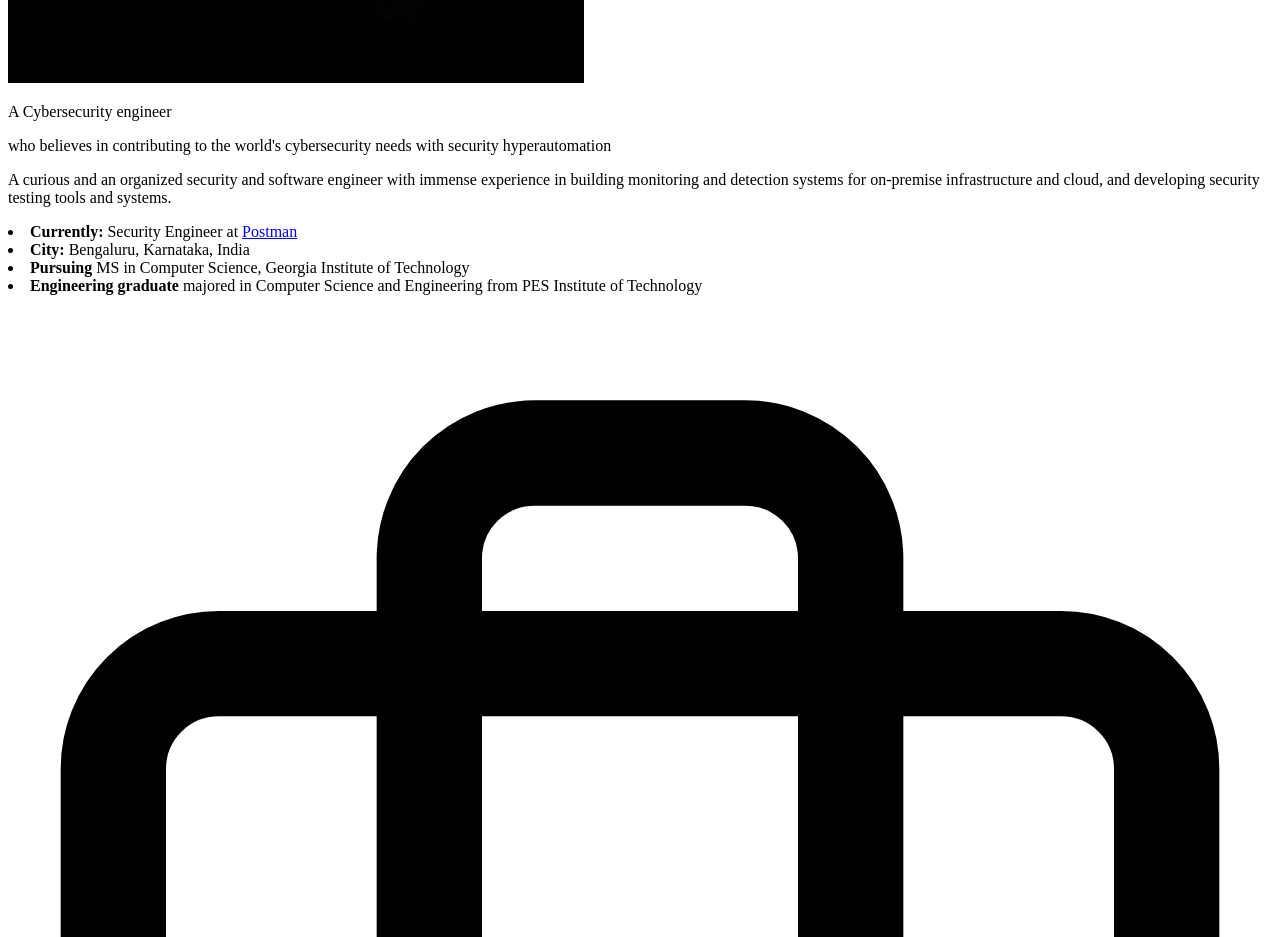
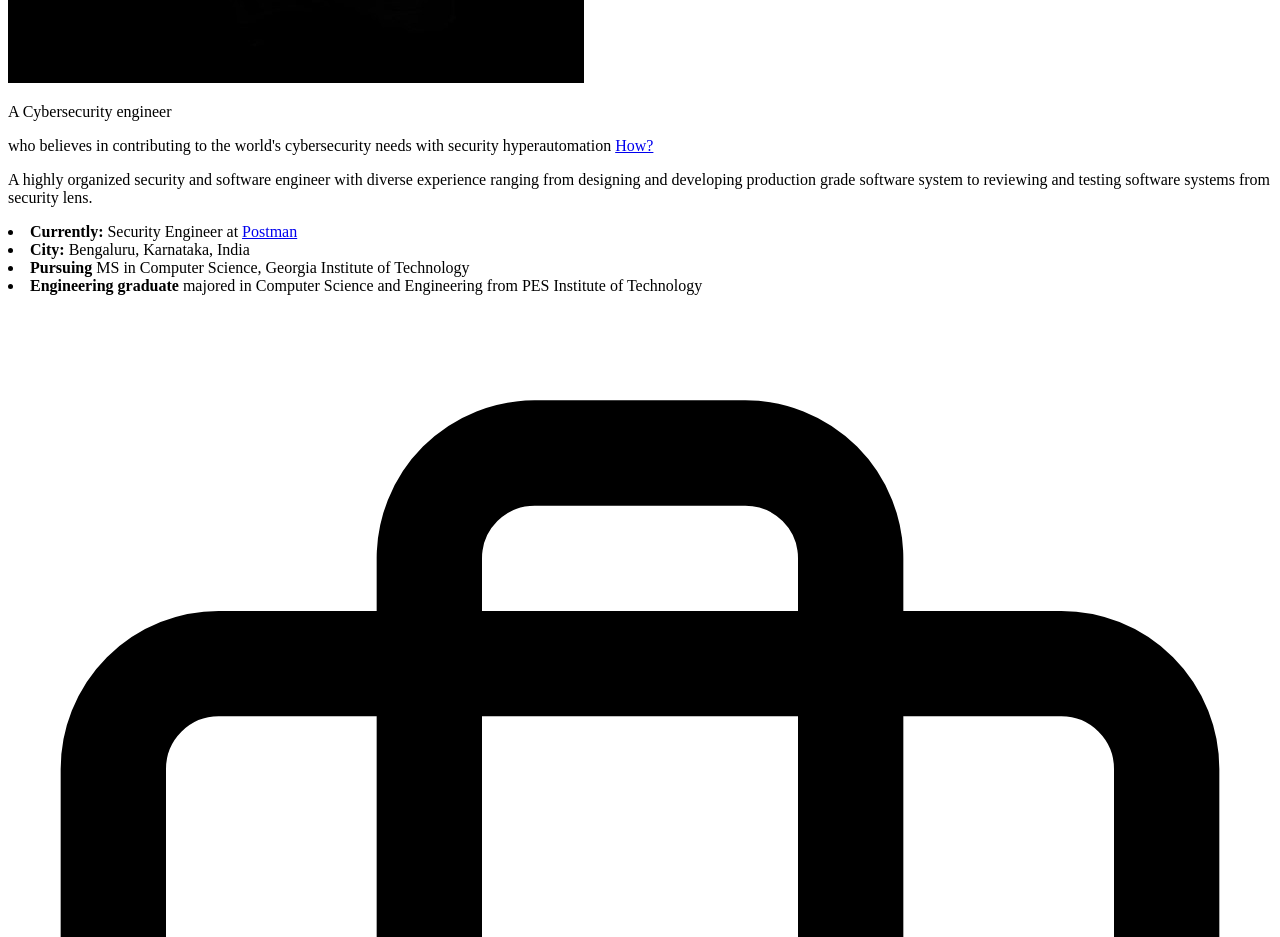
Before and after one commit to kmmanoj/personal-portfolio, a Gatsby site: page /about in a window 1280 px wide. Shown: the part 820-1757 px from the top of the page. Built offline with nearby package versions, Linux system fonts and the light colour scheme; Gatsby itself is replaced by a stand-in of ours.

Commit message:
security hyperautomation note

```diff
--- a/package.json
+++ b/package.json
@@ -7,7 +7,7 @@
   "dependencies": {
     "@ramonak/react-progress-bar": "^4.2.0",
     "@react-icons/all-files": "^4.1.0",
-    "gatsby": "^3.3.1",
+    "gatsby": "^3.14.6",
     "gatsby-plugin-gatsby-cloud": "^2.2.0",
     "gatsby-plugin-image": "^1.2.1",
     "gatsby-plugin-manifest": "^3.2.0",
--- a/src/pages/about.js
+++ b/src/pages/about.js
@@ -6,6 +6,7 @@ import Stats from "../components/about/stats";
 import Skills from "../components/about/skills";
 import Interests from "../components/about/interests";
 import { Helmet } from "react-helmet";
+import { Link } from 'gatsby';
 
 const AboutPage = () => {
     return (
@@ -27,8 +28,11 @@ const AboutPage = () => {
                         </div>
                         <div className="col-span-2 text-white w-full p-10">
                             <p className="text-primary text-3xl my-2">A Cybersecurity engineer</p>
-                            <p className="italic text-lg"> who believes in contributing to the world's cybersecurity needs with security hyperautomation </p>
-                            <p className="text-lg mt-5"> A curious and an organized security and software engineer with immense experience in building monitoring and detection systems for on-premise infrastructure and cloud, and developing security testing tools and systems. </p>
+                            <p className="italic text-lg"> who believes in contributing to the world's cybersecurity needs with security hyperautomation <Link className="text-sm text-primary link-underline-active pb-1" to="https://blog.kmmanoj.me/a-note-on-how-viable-is-security-hyperautomation-c951a0d6db37">How?</Link></p>
+                            <p className="text-lg mt-5">
+                                A highly organized security and software engineer with diverse experience ranging from designing and developing production grade software system to reviewing and testing software systems from security lens.
+                            </p>
+
                             <div className="mt-5 text-lg leading-loose">
                                 <div className="flex flex-col">
                                     <li><b>Currently:</b> Security Engineer at <a href="https://postman.com">Postman</a></li>
--- a/src/pages/index.js
+++ b/src/pages/index.js
@@ -17,7 +17,7 @@ const IndexPage = () => {
                 <Fade bottom cascade>
                     <div className="max-w-7xl mx-auto flex flex-col h-screen justify-center">
                         <div className="text-white m-2 md:m-0 text-7xl font-bold">Manoj Vignesh K M</div>
-                        <div className="text-white m-2 md:m-0 text-2xl py-5">I'm an ambitious <span className="highlighted pb-1">cybersecurity engineer</span> with a keen interest in automation.</div>
+                        <div className="text-white m-2 md:m-0 text-2xl py-5 pl-10">an ambitious <span className="highlighted pb-1">cybersecurity engineer</span> with a keen interest in <span className="highlighted pb-1">hyper</span>automation.</div>
                         <div className="flex items-baseline mx-4 md:mx-0 md:space-x-10 flex-col md:flex-row">
                             <Link
                                 className={"text-white py-2 text-base font-medium " + (active==="home"?"link-underline-active":"link-underline")}
```
Also changed, not shown: 3 other files.
